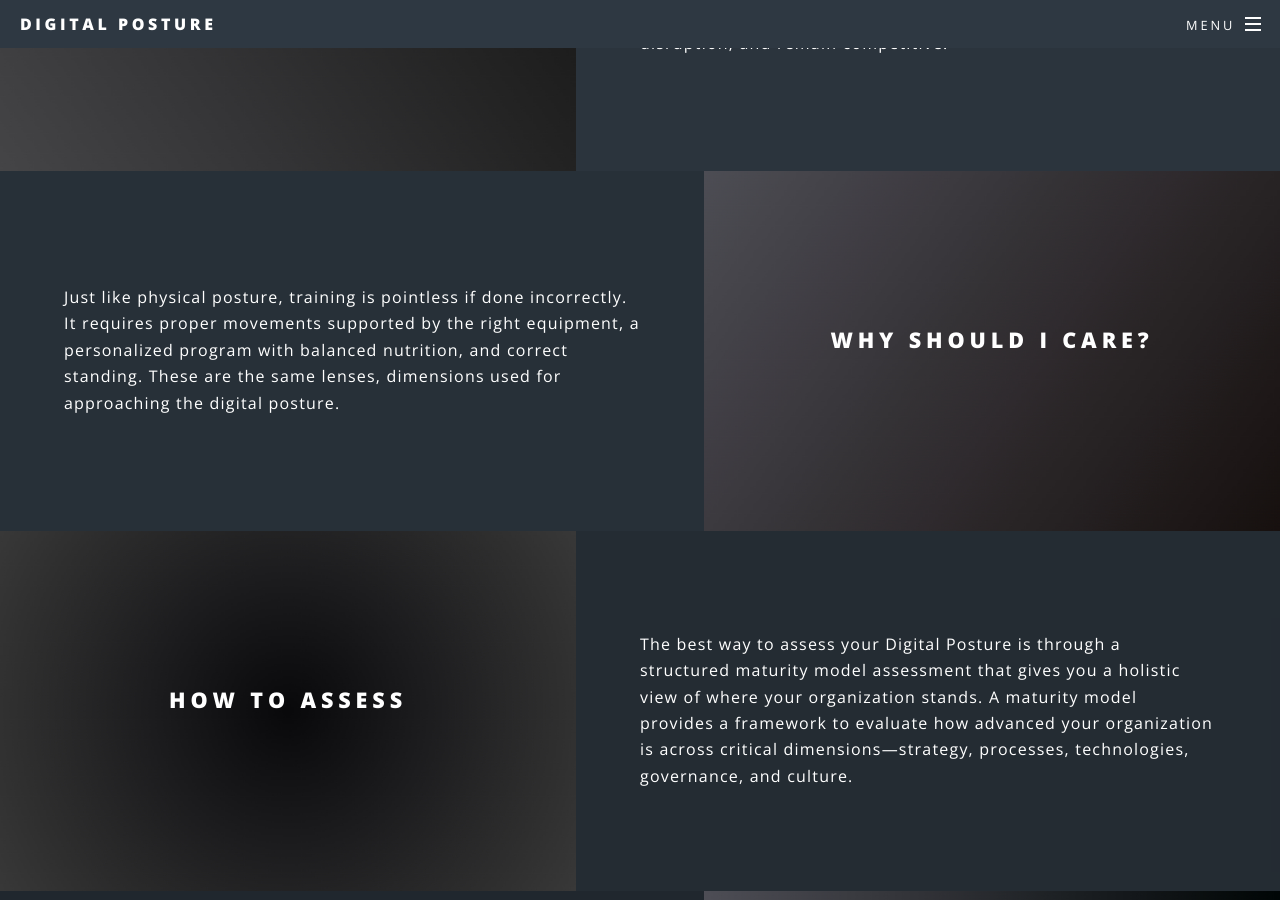
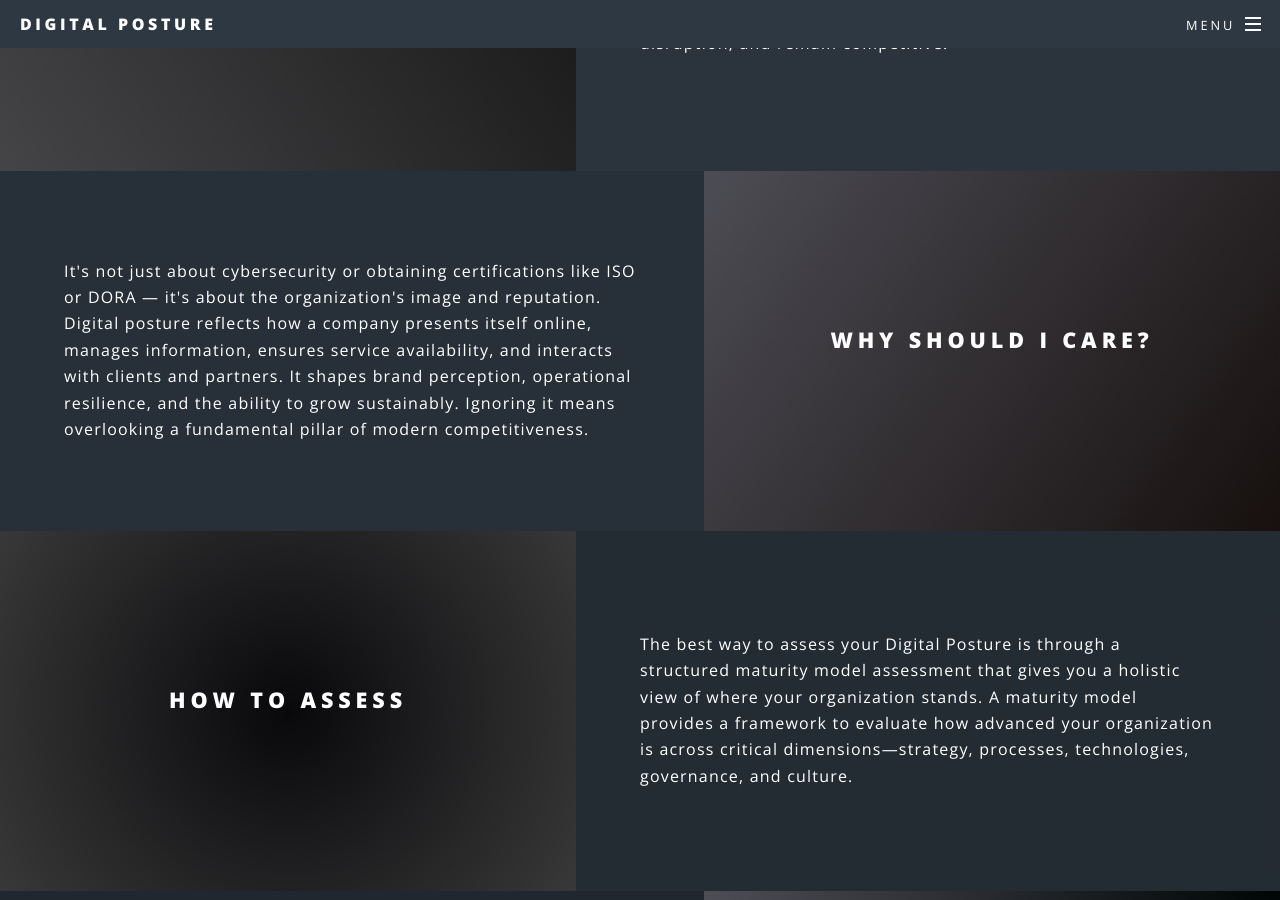
Before and after one commit to mixxr/mixxr.github.io, a Jekyll site: the page built from index.html, in a window 1280 px wide and 900 px high, scrolled down 1669 px. Built offline with Jekyll 4.4.1, drawn with Linux system fonts in a browser that asks for light colours.

Commit message:
minor fixes

```diff
--- a/index.html
+++ b/index.html
@@ -51,9 +51,10 @@ permalink: /
 				<h2>Why should I care?</h2>
 			</div>
 			<div class="content">
-				<p>Just like physical posture, training is pointless if done incorrectly. It requires proper movements
-					supported by the right equipment, a personalized program with balanced nutrition, and correct
-					standing. These are the same lenses, dimensions used for approaching the digital posture.</p>
+				<p>It's not just about cybersecurity or obtaining certifications like ISO or DORA — it's about the organization's image and reputation.
+Digital posture reflects how a company presents itself online, manages information, ensures service availability, and interacts with clients and partners.
+It shapes brand perception, operational resilience, and the ability to grow sustainably.
+Ignoring it means overlooking a fundamental pillar of modern competitiveness.</p>
 			</div>
 		</section>
 		<section class="spotlight">
```
